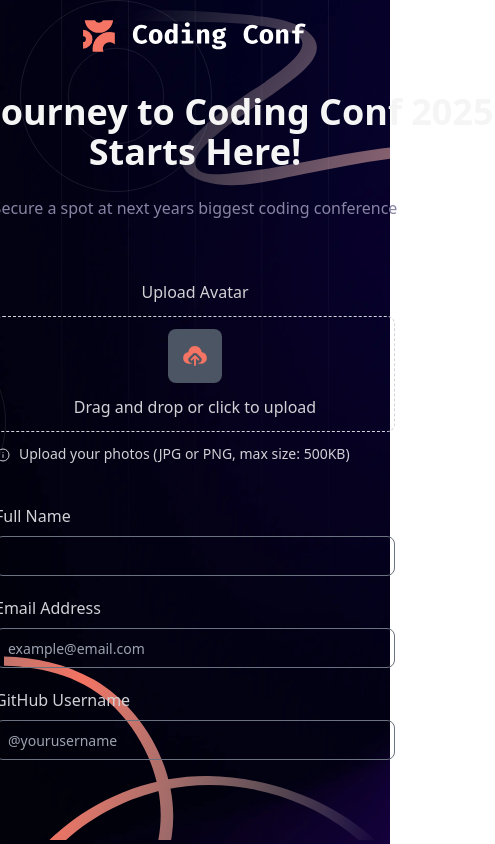
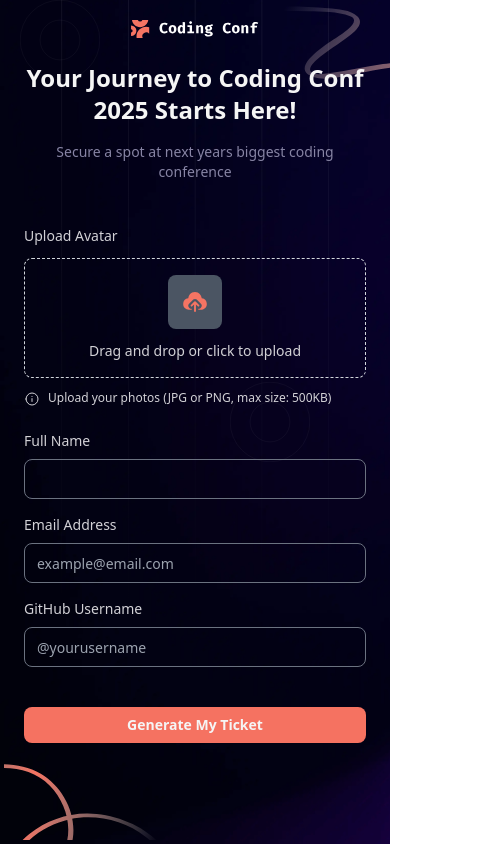
Before and after one commit to Nziza-Prince/frontend_Mentro_Ticket_Generator, a Next.js app: page / in a window 390 px wide. Shown: the whole page, 495 px wide, since content can reach past the window. Built offline with nearby package versions, Linux system fonts and the light colour scheme; a web font is replaced by a local one.

Commit message:
made the component responsive

```diff
--- a/app/page.tsx
+++ b/app/page.tsx
@@ -2,19 +2,19 @@ import React from "react";
 
 const Home = () => {
   return (
-    <div className="flex flex-col items-center px-32 bg-cover bg-[url('/assets/images/background-desktop.png')] h-screen text-neutral-100 font-inconsolata relative">
+    <div className="flex flex-col items-center px-6 md:px-16 lg:px-32 bg-cover bg-[url('/assets/images/background-desktop.png')] h-screen text-neutral-100 font-inconsolata relative">
       {/* Top Right Corner SVG */}
       <img
         src="/assets/images/pattern-squiggly-line-top.svg"
         alt="Top Right Decoration"
-        className="absolute top-1 right-0 w-[500px]"
+        className="absolute top-1 right-0 w-40 md:w-[300px] lg:w-[500px]"
       />
 
       {/* Bottom Left Corner SVG */}
       <img
         src="/assets/images/pattern-squiggly-line-bottom-desktop.svg"
         alt="Bottom Left Decoration"
-        className="absolute bottom-1 left-1 w-[500px]"
+        className="absolute bottom-1 left-1 w-40 md:w-[300px] lg:w-[500px]"
       />
 
       {/* Vertical Lines SVG */}
@@ -28,62 +28,93 @@ const Home = () => {
       <img
         src="/assets/images/pattern-circle.svg"
         alt="Top Left Circle Decoration"
-        className="absolute top-0 left-5 w-48"
+        className="absolute top-0 left-5 w-20 md:w-32 lg:w-48"
       />
 
       {/* Circle Next to Form SVG */}
       <img
         src="/assets/images/pattern-circle.svg"
         alt="Circle Next to Form Decoration"
-        className="absolute right-96 top-1/2 transform -translate-y-1/2 w-48"
+        className="absolute right-20 md:right-48 lg:right-96 top-1/2 transform -translate-y-1/2 w-20 md:w-32 lg:w-48"
       />
 
       {/* Centered Content */}
-      <div className="flex flex-col mt-5 items-center text-center w-[600px] relative z-10">
-        <img src="/assets/images/logo-full.svg" alt="Logo" className="w-56" />
+      <div className="flex flex-col mt-5 items-center text-center w-full max-w-md md:max-w-lg lg:max-w-xl relative z-10">
+        <img src="/assets/images/logo-full.svg" alt="Logo" className="w-32 md:w-48 lg:w-56" />
         <div>
-          <h1 className="font-bold text-4xl mt-10 mb-6">
+          <h1 className="font-bold text-2xl md:text-3xl lg:text-4xl mt-6 md:mt-10 mb-4 md:mb-6">
             Your Journey to Coding Conf 2025 Starts Here!
           </h1>
-          <p className="mb-5 text-neutral-500">
+          <p className="mb-5 text-neutral-500 text-sm md:text-base">
             Secure a spot at next years biggest coding conference
           </p>
         </div>
 
         {/* Uploading Section */}
-        <div className="mt-10 w-[400px]">
-          <p className="text-neutral-300 mb-3">Upload Avatar</p>
-          <div className="border border-dashed border-gray-300 px-10 py-3 rounded-lg text-center">
+        <div className="mt-6 md:mt-10 w-full">
+          <p className="text-left text-neutral-300 mb-3 text-sm md:text-base">Upload Avatar</p>
+          <div className="border border-dashed border-gray-300 px-6 py-4 md:px-10 md:py-6 rounded-lg text-center">
             <img
               src="/assets/images/icon-upload.svg"
               alt="upload"
-              className="mx-auto mb-3 bg-gray-600 p-3 rounded-lg"
+              className="mx-auto mb-3 bg-gray-600 p-3 rounded-lg cursor-pointer"
             />
-            <p className="text-neutral-300">Drag and drop or click to upload</p>
+            <p className="text-neutral-300 text-sm md:text-base">
+              Drag and drop or click to upload
+            </p>
           </div>
-          <p className="text-sm text-left text-neutral-300 mt-3">
+          <p className="text-xs md:text-sm text-left text-neutral-300 mt-3">
             <img
               src="/assets/images/icon-info.svg"
               alt="info"
-              className="inline-block mr-2"
+              className="inline-block mr-2 w-4 h-4"
             />
             Upload your photos (JPG or PNG, max size: 500KB)
           </p>
 
-          <div className="mt-10">
-            <div className="flex flex-col mb-5 gap-2">
-              <label htmlFor="Full Name" className=" text-neutral-300 text-left">Full Name</label>
-              <input className="text-neutral-600 text-sm indent-3 focus:outline-none bg-transparent h-10 rounded-lg border border-gray-500" type="text"/>
+          <div className="mt-6 md:mt-10">
+            <div className="flex flex-col mb-4 gap-2">
+              <label
+                htmlFor="Full Name"
+                className="text-neutral-300 text-sm md:text-base text-left"
+              >
+                Full Name
+              </label>
+              <input
+                className="text-neutral-600 text-sm md:text-base indent-3 focus:outline-none bg-transparent h-10 rounded-lg border border-gray-500"
+                type="text"
+              />
             </div>
-            <div className="flex flex-col mb-5 gap-2">
-              <label className=" text-neutral-300 text-left" htmlFor="email">Email Address</label>
-              <input className="text-neutral-600 text-sm indent-3 focus:outline-none bg-transparent h-10 rounded-lg border border-gray-500" type="email" placeholder="example@email.com" />
+            <div className="flex flex-col mb-4 gap-2">
+              <label
+                className="text-neutral-300 text-sm md:text-base text-left"
+                htmlFor="email"
+              >
+                Email Address
+              </label>
+              <input
+                className="text-neutral-600 text-sm md:text-base indent-3 focus:outline-none bg-transparent h-10 rounded-lg border border-gray-500"
+                type="email"
+                placeholder="example@email.com"
+              />
             </div>
-            <div className="flex flex-col mb-5 gap-2">
-              <label className="text-neutral-300 text-left" htmlFor="email">GitHub Username</label>
-              <input className="text-neutral-600 text-sm indent-3 focus:outline-none bg-transparent h-10 rounded-lg border border-gray-500" type="text" placeholder="@yourusername" />
+            <div className="flex flex-col mb-4 gap-2">
+              <label
+                className="text-neutral-300 text-sm md:text-base text-left"
+                htmlFor="github"
+              >
+                GitHub Username
+              </label>
+              <input
+                className="text-neutral-600 text-sm md:text-base indent-3 focus:outline-none bg-transparent h-10 rounded-lg border border-gray-500"
+                type="text"
+                placeholder="@yourusername"
+              />
             </div>
           </div>
+          <button className="mt-6 md:mt-8 w-full bg-orange-500 text-neutral-100 text-sm md:text-base font-bold py-2 rounded-lg hover:bg-orange-600">
+            Generate My Ticket
+          </button>
         </div>
         {/* Uploading Section */}
       </div>
```
